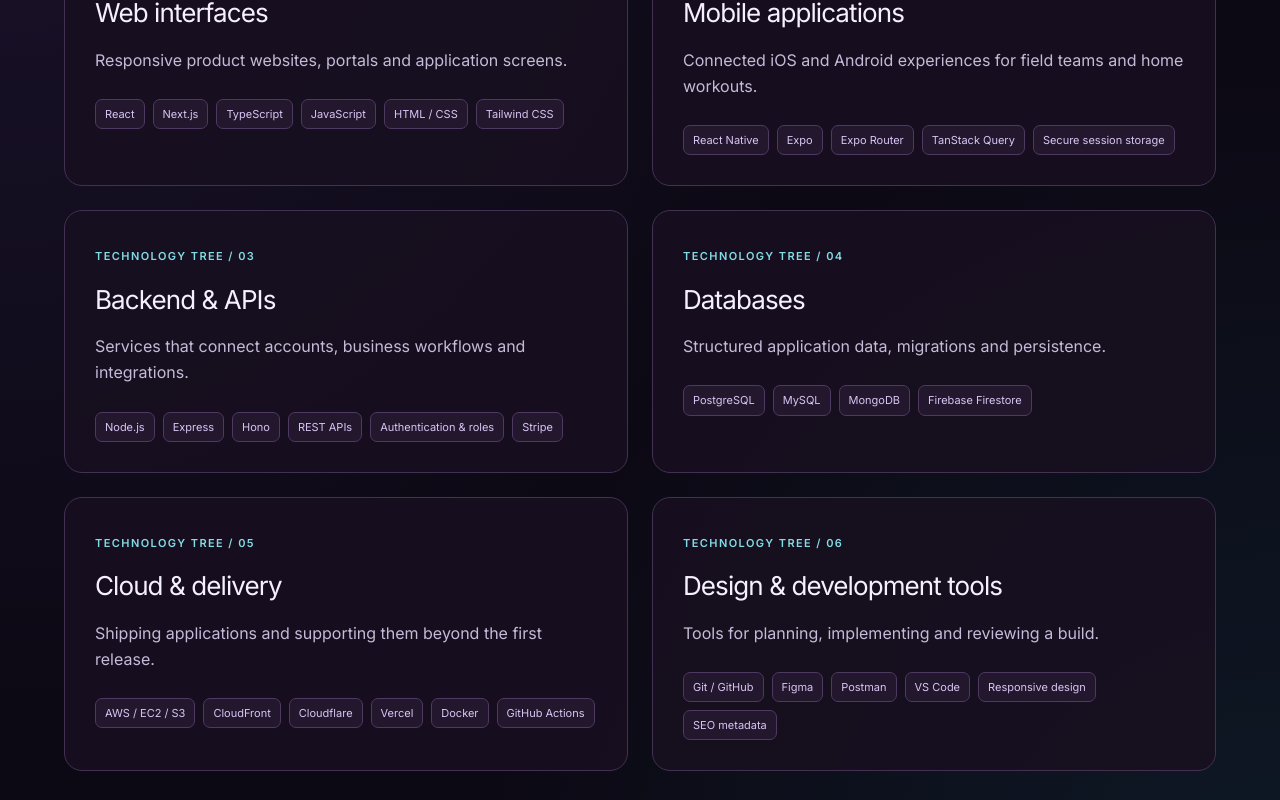
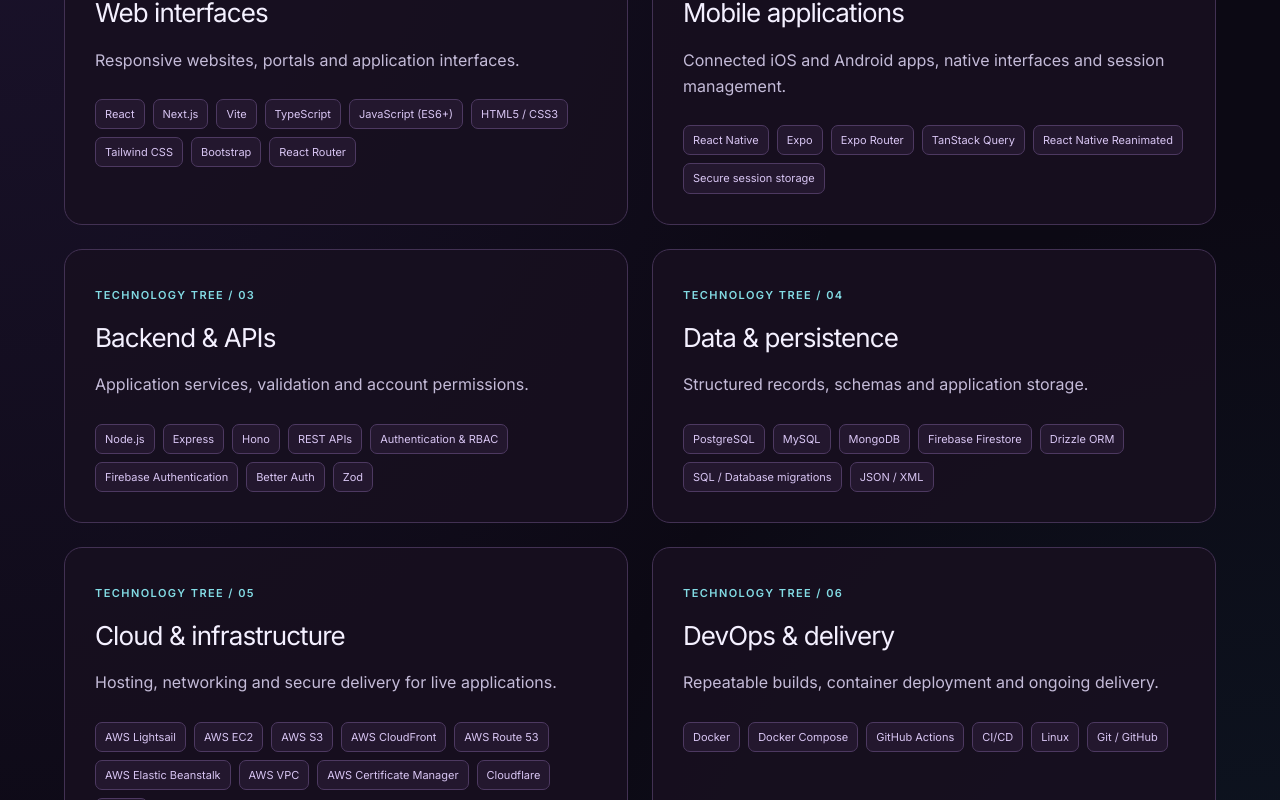
Before and after one commit to wild-butterfly/realm-portfolio, a React (Vite) app: page /#/skills in a window 1280 px wide. Shown: the part 460-1260 px from the top of the page. Built offline with nearby package versions, Linux system fonts and the light colour scheme.

Commit message:
Align Realm skills with current stack and add AWS Lightsail

```diff
--- /dev/null
+++ b/src/data/skills.js
@@ -0,0 +1,107 @@
+// Skills grounded in current project code and previously listed experience.
+export const skillGroups = [
+  {
+    "title": "Web interfaces",
+    "text": "Responsive websites, portals and application interfaces.",
+    "skills": [
+      "React",
+      "Next.js",
+      "Vite",
+      "TypeScript",
+      "JavaScript (ES6+)",
+      "HTML5 / CSS3",
+      "Tailwind CSS",
+      "Bootstrap",
+      "React Router"
+    ]
+  },
+  {
+    "title": "Mobile applications",
+    "text": "Connected iOS and Android apps, native interfaces and session management.",
+    "skills": [
+      "React Native",
+      "Expo",
+      "Expo Router",
+      "TanStack Query",
+      "React Native Reanimated",
+      "Secure session storage"
+    ]
+  },
+  {
+    "title": "Backend & APIs",
+    "text": "Application services, validation and account permissions.",
+    "skills": [
+      "Node.js",
+      "Express",
+      "Hono",
+      "REST APIs",
+      "Authentication & RBAC",
+      "Firebase Authentication",
+      "Better Auth",
+      "Zod"
+    ]
+  },
+  {
+    "title": "Data & persistence",
+    "text": "Structured records, schemas and application storage.",
+    "skills": [
+      "PostgreSQL",
+      "MySQL",
+      "MongoDB",
+      "Firebase Firestore",
+      "Drizzle ORM",
+      "SQL / Database migrations",
+      "JSON / XML"
+    ]
+  },
+  {
+    "title": "Cloud & infrastructure",
+    "text": "Hosting, networking and secure delivery for live applications.",
+    "skills": [
+      "AWS Lightsail",
+      "AWS EC2",
+      "AWS S3",
+      "AWS CloudFront",
+      "AWS Route 53",
+      "AWS Elastic Beanstalk",
+      "AWS VPC",
+      "AWS Certificate Manager",
+      "Cloudflare",
+      "Vercel"
+    ]
+  },
+  {
+    "title": "DevOps & delivery",
+    "text": "Repeatable builds, container deployment and ongoing delivery.",
+    "skills": [
+      "Docker",
+      "Docker Compose",
+      "GitHub Actions",
+      "CI/CD",
+      "Linux",
+      "Git / GitHub"
+    ]
+  },
+  {
+    "title": "Payments & integrations",
+    "text": "Connected payments, business data and messaging workflows.",
+    "skills": [
+      "Stripe",
+      "Xero API",
+      "Webhooks",
+      "Email / SMTP"
+    ]
+  },
+  {
+    "title": "Design & development tools",
+    "text": "Planning, reviewing and refining usable product experiences.",
+    "skills": [
+      "Figma",
+      "Postman",
+      "VS Code",
+      "Responsive design",
+      "SEO / Metadata",
+      "Unit & integration testing"
+    ]
+  }
+];
--- a/src/pages/Skills.jsx
+++ b/src/pages/Skills.jsx
@@ -1,13 +1,6 @@
 import RealmLayout from "../components/RealmLayout";
-const groups = [
-  {title:"Web interfaces", text:"Responsive product websites, portals and application screens.", skills:["React", "Next.js", "TypeScript", "JavaScript", "HTML / CSS", "Tailwind CSS"]},
-  {title:"Mobile applications", text:"Connected iOS and Android experiences for field teams and home workouts.", skills:["React Native", "Expo", "Expo Router", "TanStack Query", "Secure session storage"]},
-  {title:"Backend & APIs", text:"Services that connect accounts, business workflows and integrations.", skills:["Node.js", "Express", "Hono", "REST APIs", "Authentication & roles", "Stripe"]},
-  {title:"Databases", text:"Structured application data, migrations and persistence.", skills:["PostgreSQL", "MySQL", "MongoDB", "Firebase Firestore"]},
-  {title:"Cloud & delivery", text:"Shipping applications and supporting them beyond the first release.", skills:["AWS / EC2 / S3", "CloudFront", "Cloudflare", "Vercel", "Docker", "GitHub Actions"]},
-  {title:"Design & development tools", text:"Tools for planning, implementing and reviewing a build.", skills:["Git / GitHub", "Figma", "Postman", "VS Code", "Responsive design", "SEO metadata"]},
-];
+import { skillGroups } from "../data/skills";
 export default function Skills(){return <RealmLayout><div className="page-intro"><span className="eyebrow">Quest log / 02</span><h1>Knowledge &amp; Skills</h1><p>The tools behind Flowody, Movivate and Clevermode. Practical capabilities developed through building, shipping and maintaining software.</p></div>
-<div className="skill-grid">{groups.map((g,i)=><section key={g.title} className="panel skill-panel"><span className="eyebrow">Technology tree / 0{i+1}</span><h2>{g.title}</h2><p>{g.text}</p><ul className="tags">{g.skills.map(s=><li key={s}>{s}</li>)}</ul></section>)}</div>
+<div className="skill-grid">{skillGroups.map((g,i)=><section key={g.title} className="panel skill-panel"><span className="eyebrow">Technology tree / 0{i+1}</span><h2>{g.title}</h2><p>{g.text}</p><ul className="tags">{g.skills.map(s=><li key={s}>{s}</li>)}</ul></section>)}</div>
 <section className="studio-panel"><div><h2>See the skills in action.</h2><p>Explore the interfaces and workflows built with this stack.</p></div><a className="realm-button" href="#/builds">View builds →</a></section>
 </RealmLayout>;}
```
